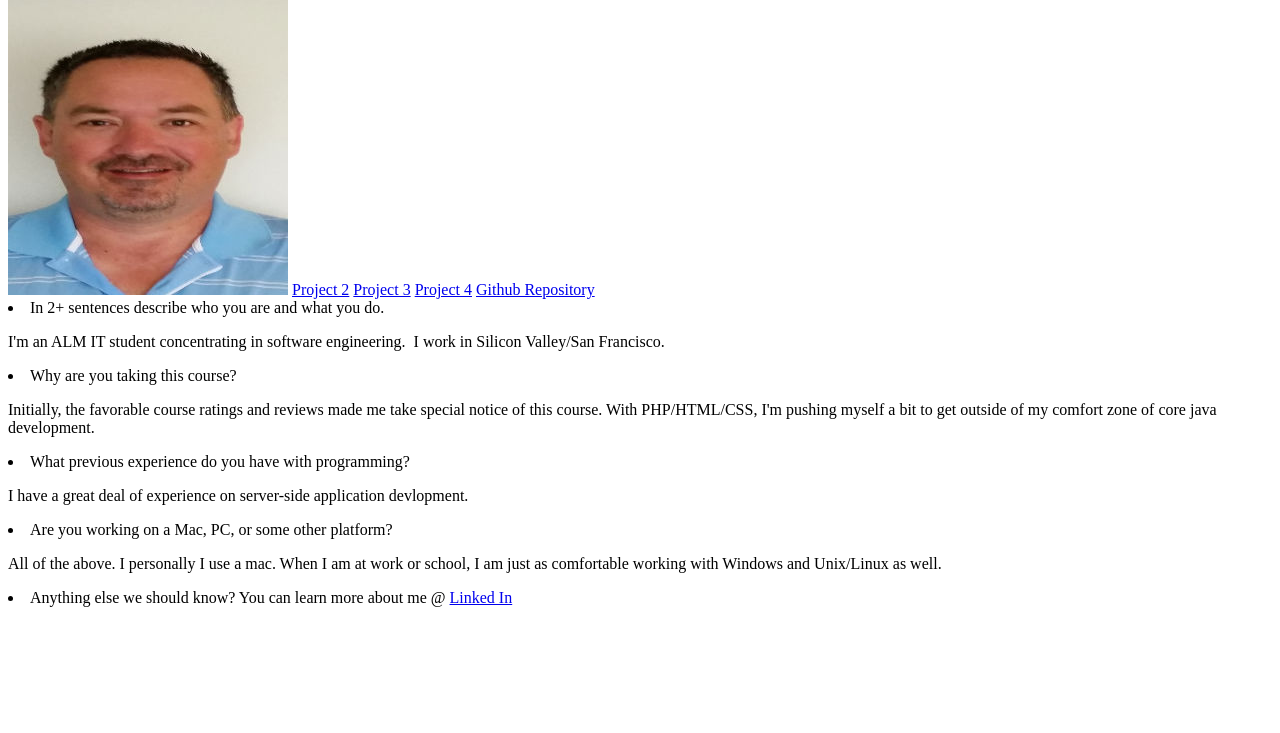
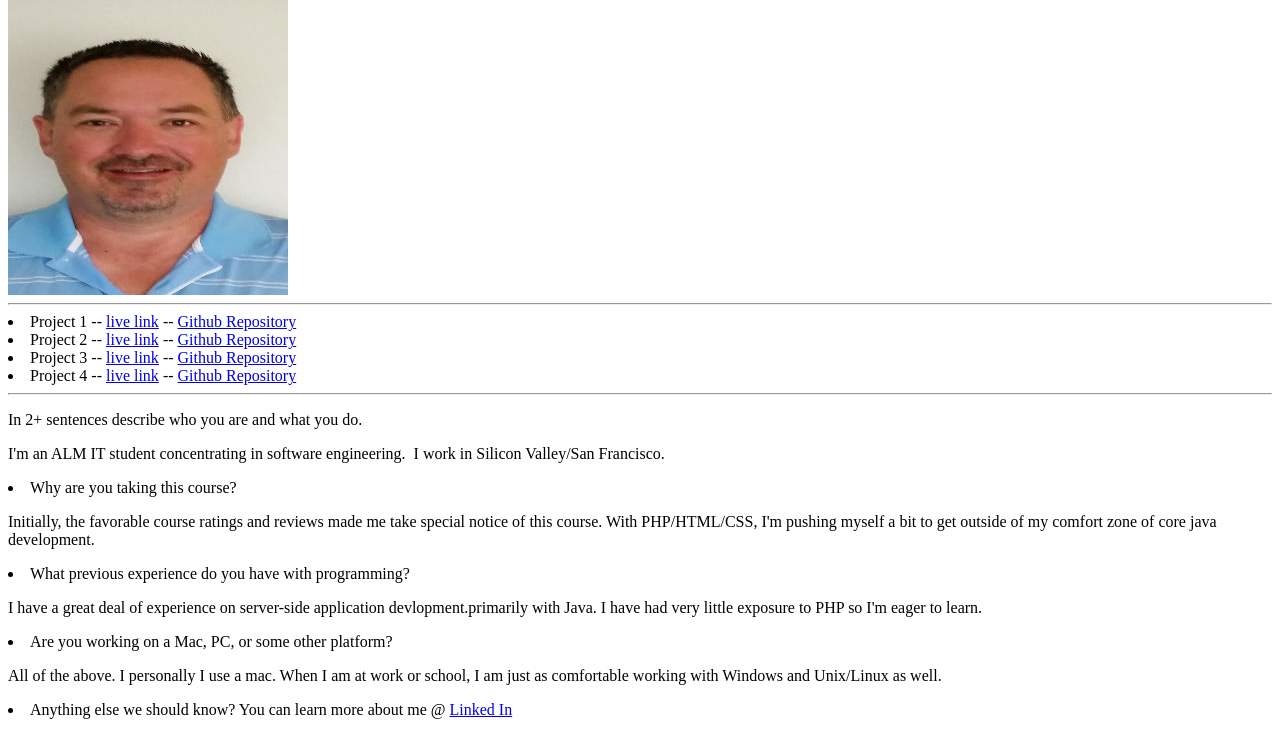
Before and after one commit to danielllittle/p1, a PHP site: page / in a window 1280 px wide. Shown: the part 67-800 px from the top of the page. Run offline with PHP 8.4, Linux system fonts and the light colour scheme.

Commit message:
updated page links

```diff
--- a/index.php
+++ b/index.php
@@ -6,19 +6,21 @@ ul.a {list-style-type: disc;}
 <title>DWA 15 - P1</title>
 </head>
 <h1>Daniel Little</h1>
-<img src= "images/selfie.jpg"/>
-<a href="../p2">Project 2</a>
-<a href="../p3">Project 3</a>
-<a href="../p4">Project 4</a>
-<a href="http://www.github.com/danielllittle">Github Repository</a>
-<li>In 2+ sentences describe who you are and what you do.</li>
+<img src= "images/selfie.jpg"/><br><hr>
+
+<li>Project 1&nbsp;--&nbsp;<a href="http://p1.harvardalm.me">live link</a>&nbsp;--&nbsp;<a href="http://www.github.com/danielllittle/p1">Github Repository</a></li>
+<li>Project 2&nbsp;--&nbsp;<a href="http://p2.harvardalm.me"">live link</a>&nbsp;--&nbsp;<a href="http://www.github.com/danielllittle/p2">Github Repository</a></li>
+<li>Project 3&nbsp;--&nbsp;<a href="http://p3.harvardalm.me"">live link</a>&nbsp;--&nbsp;<a href="http://www.github.com/danielllittle/p3">Github Repository</a></li>
+<li>Project 4&nbsp;--&nbsp;<a href="http://p4.harvardalm.me"">live link</a>&nbsp;--&nbsp;<a href="http://www.github.com/danielllittle/p4">Github Repository</a></li>
+<hr>
+<p>In 2+ sentences describe who you are and what you do.</li>
 <p>I'm an ALM IT student concentrating in software engineering.&nbsp;&nbsp;I work in Silicon Valley/San Francisco.</p>
 <li>Why are you taking this course?
 
 <p>Initially, the favorable course ratings and reviews made me take special notice of this course.   With PHP/HTML/CSS, I'm pushing myself a bit to get outside of my comfort zone of core java development.</p>
 
 <li>What previous experience do you have with programming?
-<p>I have a great deal of experience on server-side application devlopment.   </p>
+ <p>I have a great deal of experience on server-side application devlopment.primarily with Java.   I have had very little exposure to PHP so I'm eager to learn. </p>
 
 <li>Are you working on a Mac, PC, or some other platform?</li>
 <p>All of the above.   I personally I use a mac.   When I am at work or school, I am just as comfortable working with Windows and Unix/Linux as well.
```
